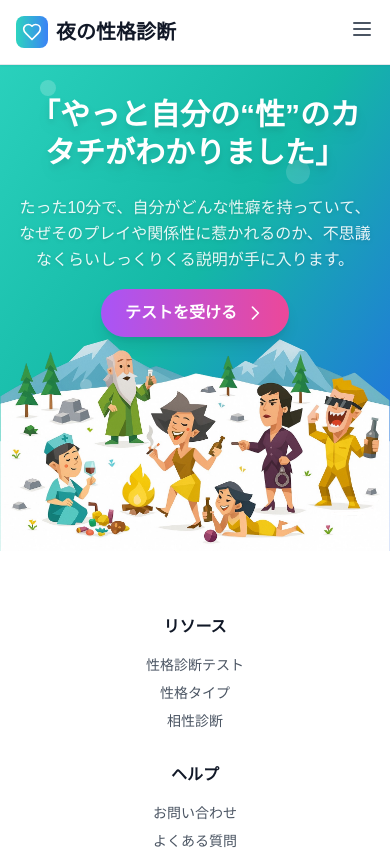
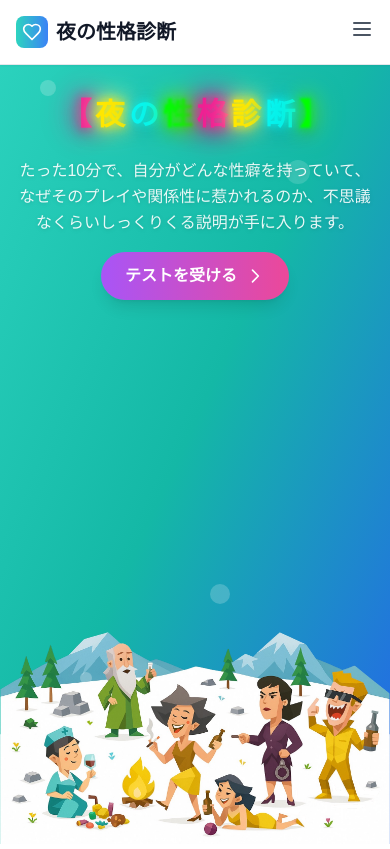
Before and after one commit to gezzzi/yoru-mbti-v2, a Next.js app: page / in a window 390 px wide. Shown: the top 849 px of the page. Built offline with nearby package versions, Linux system fonts and the light colour scheme.

Commit message:
ネオン色の追加

```diff
--- a/src/app/globals.css
+++ b/src/app/globals.css
@@ -32,3 +32,38 @@ body {
   z-index: 1;
   pointer-events: none;
 }
+
+@keyframes pulsePink {
+  0%, 100% {
+    transform: scale(1);
+    opacity: 1;
+  }
+  50% {
+    transform: scale(1.1);
+    opacity: 0.8;
+  }
+}
+@keyframes shimmerGold {
+  0%, 100% {
+    filter: brightness(1);
+  }
+  50% {
+    filter: brightness(1.5);
+  }
+}
+@keyframes electricBlue {
+  0%, 100% {
+    opacity: 1;
+  }
+  50% {
+    opacity: 0.7;
+  }
+}
+@keyframes glowGreen {
+  0%, 100% {
+    filter: blur(0px);
+  }
+  50% {
+    filter: blur(2px);
+  }
+}
--- a/src/app/page.tsx
+++ b/src/app/page.tsx
@@ -2,8 +2,8 @@ import Hero from '@/components/Hero';
 
 export default function Home() {
   return (
-    <>
+    <main className="min-h-screen flex flex-col justify-end">
       <Hero />
-    </>
+    </main>
   );
 }
--- a/src/components/Hero.tsx
+++ b/src/components/Hero.tsx
@@ -6,7 +6,7 @@ import Image from 'next/image';
 
 const Hero: React.FC = () => {
   return (
-    <div className="relative bg-gradient-to-br from-teal-400 via-teal-500 to-blue-600 min-h-[30vh] pt-8 overflow-hidden">
+    <div className="relative bg-gradient-to-br from-teal-400 via-teal-500 to-blue-600 min-h-[30vh] pt-8 overflow-hidden flex flex-col justify-between flex-grow">
       {/* Background decorative elements */}
       <div className="absolute inset-0">
         <div className="absolute top-20 left-10 w-4 h-4 bg-white/20 rounded-full"></div>
@@ -14,11 +14,17 @@ const Hero: React.FC = () => {
         <div className="absolute bottom-40 left-20 w-3 h-3 bg-white/25 rounded-full"></div>
         <div className="absolute bottom-60 right-40 w-5 h-5 bg-white/20 rounded-full"></div>
       </div>
-
       {/* テキスト部分 */}
       <div className="relative z-10 flex flex-col items-center justify-center w-full px-4 pt-8 md:pt-12 text-center">
-        <h1 className="mt-8 md:mt-12 text-3xl md:text-5xl font-bold text-white mb-6 leading-tight drop-shadow-lg">
-          「やっと自分の&ldquo;性&rdquo;のカタチがわかりました」
+        <h1 className="mt-8 md:mt-12 text-3xl md:text-5xl font-bold text-white mb-6 leading-tight drop-shadow-lg flex justify-center gap-1 select-none">
+          <span className="neon-pink" style={{color:'#ff1493',textShadow:'0 0 10px #ff1493,0 0 20px #ff1493,0 0 30px #ff1493,0 0 40px #ff0080',animation:'pulsePink 2s ease-in-out infinite'}}>【</span>
+          <span className="neon-gold" style={{color:'#ffd700',textShadow:'0 0 10px #ffd700,0 0 20px #ffed4e,0 0 30px #fff59d',animation:'shimmerGold 3s ease-in-out infinite'}}>夜</span>
+          <span className="neon-blue" style={{color:'#00ffff',textShadow:'0 0 10px #00ffff,0 0 20px #00e5ff,0 0 30px #00acc1',animation:'electricBlue 1.5s ease-in-out infinite'}}>の</span>
+          <span className="neon-green" style={{color:'#00ff00',textShadow:'0 0 10px #00ff00,0 0 20px #64ff00,0 0 30px #76ff03',animation:'glowGreen 2.5s ease-in-out infinite'}}>性</span>
+          <span className="neon-pink" style={{color:'#ff1493',textShadow:'0 0 10px #ff1493,0 0 20px #ff1493,0 0 30px #ff1493,0 0 40px #ff0080',animation:'pulsePink 2s ease-in-out infinite'}}>格</span>
+          <span className="neon-gold" style={{color:'#ffd700',textShadow:'0 0 10px #ffd700,0 0 20px #ffed4e,0 0 30px #fff59d',animation:'shimmerGold 3s ease-in-out infinite'}}>診</span>
+          <span className="neon-blue" style={{color:'#00ffff',textShadow:'0 0 10px #00ffff,0 0 20px #00e5ff,0 0 30px #00acc1',animation:'electricBlue 1.5s ease-in-out infinite'}}>断</span>
+          <span className="neon-green" style={{color:'#00ff00',textShadow:'0 0 10px #00ff00,0 0 20px #64ff00,0 0 30px #76ff03',animation:'glowGreen 2.5s ease-in-out infinite'}}>】</span>
         </h1>
         <p className="text-base md:text-xl text-white/90 mb-4 leading-relaxed max-w-3xl mx-auto drop-shadow">
           たった10分で、自分がどんな性癖を持っていて、なぜそのプレイや関係性に惹かれるのか、不思議なくらいしっくりくる説明が手に入ります。
@@ -34,6 +40,7 @@ const Hero: React.FC = () => {
         </Link>
       </div>
       {/* 画像部分 */}
+      <div className="w-full flex-shrink-0">
         <Image
           src="/images/page/landing-page.svg"
           alt="ランディングページイラスト"
@@ -43,6 +50,7 @@ const Hero: React.FC = () => {
           sizes="100vw"
         />
       </div>
+    </div>
   );
 };
 
```
Lines whose indentation alone changed are shown as unchanged.
